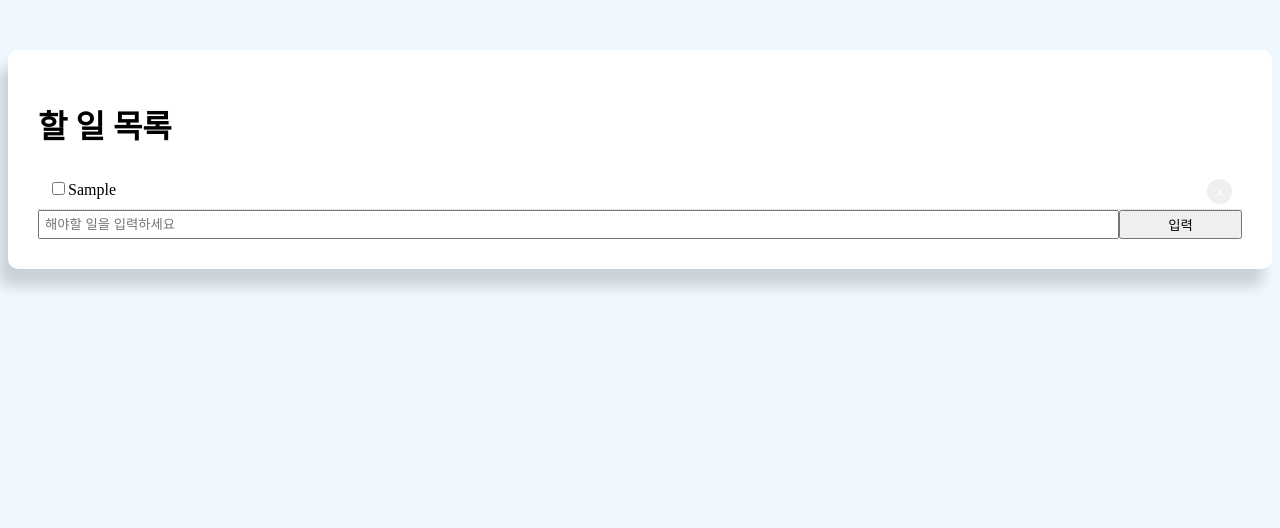
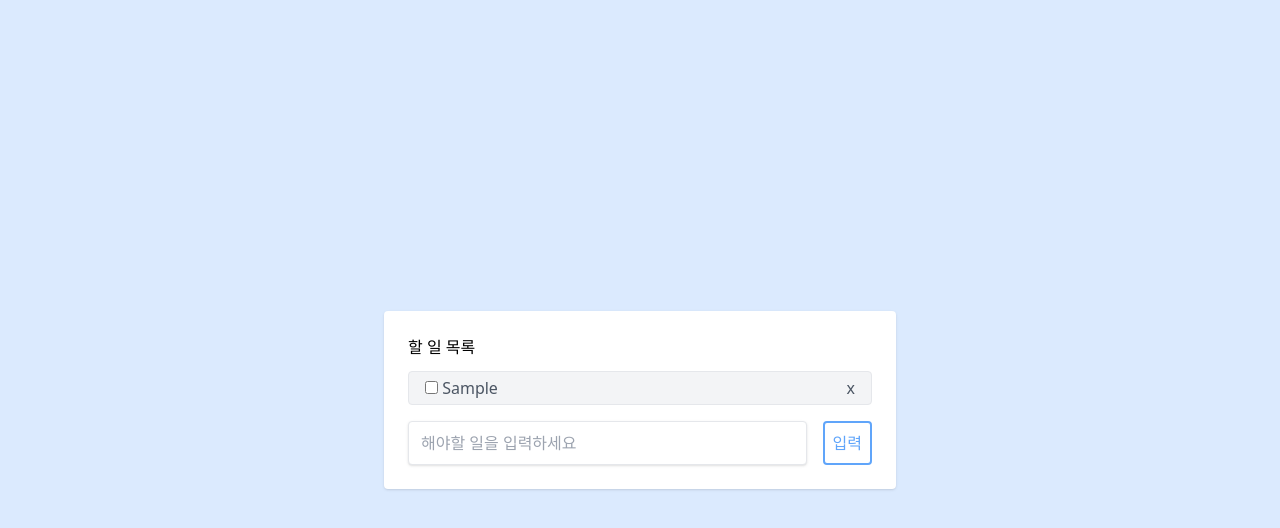
Before and after one commit to jaehafe/react-todo-app, a React (Create React App) app: page / in a window 1280 px wide. Both pictures are taken after typing "Sample" into the empty fields and a click on the input "입력". Shown: the top 528 px of the page. Built offline with nearby package versions, Linux system fonts and the light colour scheme.

Commit message:
react todo app with tailwind css

```diff
--- a/package.json
+++ b/package.json
@@ -34,5 +34,10 @@
       "last 1 firefox version",
       "last 1 safari version"
     ]
+  },
+  "devDependencies": {
+    "autoprefixer": "^10.4.8",
+    "postcss": "^8.4.16",
+    "tailwindcss": "^3.1.8"
   }
 }
--- a/src/App.css
+++ b/src/App.css
@@ -1,12 +1,3 @@
-.contianer {
-  margin: auto;
-  max-width: 600px;
-}
-
-.todoBlock {
-  padding: 30px;
-  margin-top: 50px;
-  background: #fff;
-  border-radius: 10px;
-  box-shadow: -9px 17px 13px rgb(0 0 0 / 16%);
-}
+@tailwind base;
+@tailwind components;
+@tailwind utilities;
--- a/src/App.jsx
+++ b/src/App.jsx
@@ -23,13 +23,12 @@
 
 
 
-    return(
-      <div className="container">
-        <div className="todoBlock">
-          <div className="title">
+    return (
+      <div className="flex items-center justify-center w-screen h-screen bg-blue-100">
+        <div className="w-full p-6 m-4 bg-white rounded shadow lg:w-3/4 lg:max-w-lg">
+          <div className="flex justify-between mb-3">
             <h1>할 일 목록</h1>
           </div>
-
           <List todoData={todoData} setTodoData={setTodoData} />
           <Form handleSubmit={handleSubmit} value={value} setValue={setValue}/>
 
--- a/src/components/Form.jsx
+++ b/src/components/Form.jsx
@@ -7,20 +7,18 @@
   }
 
   return (
-    <form style={{display: 'flex'}} onSubmit={handleSubmit}>
+    <form onSubmit={handleSubmit} className="flex pt-2" >
     <input
       type="text"
       name="value"
-      style={{flex: '10', padding: '5px' }}
+      className="w-full px-3 py-2 mr-4 text-gray-400 border rounded shadow"
       placeholder="해야할 일을 입력하세요"
       value={value}
       onChange={handleChange}
      />
-    <input
+    <input className="p-2 text-blue-400 border-2 border-blue-400 rounded hover:text-white hover:bg-blue-200"
       type="submit"
       value="입력"
-      className="btn"
-      style={{flex: '1'}}
     />
     </form>
   )
--- a/src/components/List.jsx
+++ b/src/components/List.jsx
@@ -1,16 +1,6 @@
 import React from 'react'
 
 export default function List({ todoData, setTodoData }) {
-
-
-  const btnStyle = {
-    color: "#fff",
-    border: "none",
-    padding: "5px 9px",
-    borderRadius: "50%",
-    cursor: "pointer",
-    float: "right"
-  }
 
   const handleCompleteChange = (id) => {
     let newTodoData = todoData.map((data) => {
@@ -22,14 +12,6 @@
     setTodoData(newTodoData);
   }
 
-  const getStyle = (completed) => {
-    return {
-      padding: "10px",
-      borderBottom: "1px #ccc dotted",
-      textDecoration: completed ? "line-through" : "none"
-    }
-  }
-
   const handleClick = (id) => {
     let newTodoData = todoData.filter((data) => data.id !== id)
     console.log('newTodoData', newTodoData);
@@ -39,19 +21,20 @@
   return (
     <div>
       {todoData.map((data) => (
-            <div style={getStyle(data.completed)} key={data.id} >
-              <input
-                type="checkbox"
-                defaultChecked={false}
-                onChange={() => handleCompleteChange(data.id)}
-                />
-              {data.title}
-              <button
-              style={btnStyle}
-              onClick={() => handleClick(data.id)}
-              >
-                x
-              </button>
+            <div key={data.id} >
+              <div className="flex items-center justify-between w-full px-4 py-1 my-2 text-gray-600 bg-gray-100 border rounded">
+                <div className="items-center">
+                  <input
+                    type="checkbox"
+                    defaultChecked={false}
+                    onChange={() => handleCompleteChange(data.id)}
+                  />{" "}
+                  <span className={data.completed ? "line-through" : undefined}>{data.title}</span>
+                </div>
+                <div>
+                  <button onClick={() => handleClick(data.id)}>x</button>
+                </div>
+              </div>
             </div>
           ))}
     </div>
--- /dev/null
+++ b/tailwind.config.js
@@ -0,0 +1,10 @@
+/** @type {import('tailwindcss').Config} */
+module.exports = {
+  content: [
+    "./src/**/*.{js,jsx,ts,tsx}",
+  ],
+  theme: {
+    extend: {},
+  },
+  plugins: [],
+}
```
Also changed, not shown: src/App_Class.jsx (+28 -6 lines), src/App_function.jsx (renamed from src/App_2.jsx), 1 other file (tests, documents, lock files or other folders).
